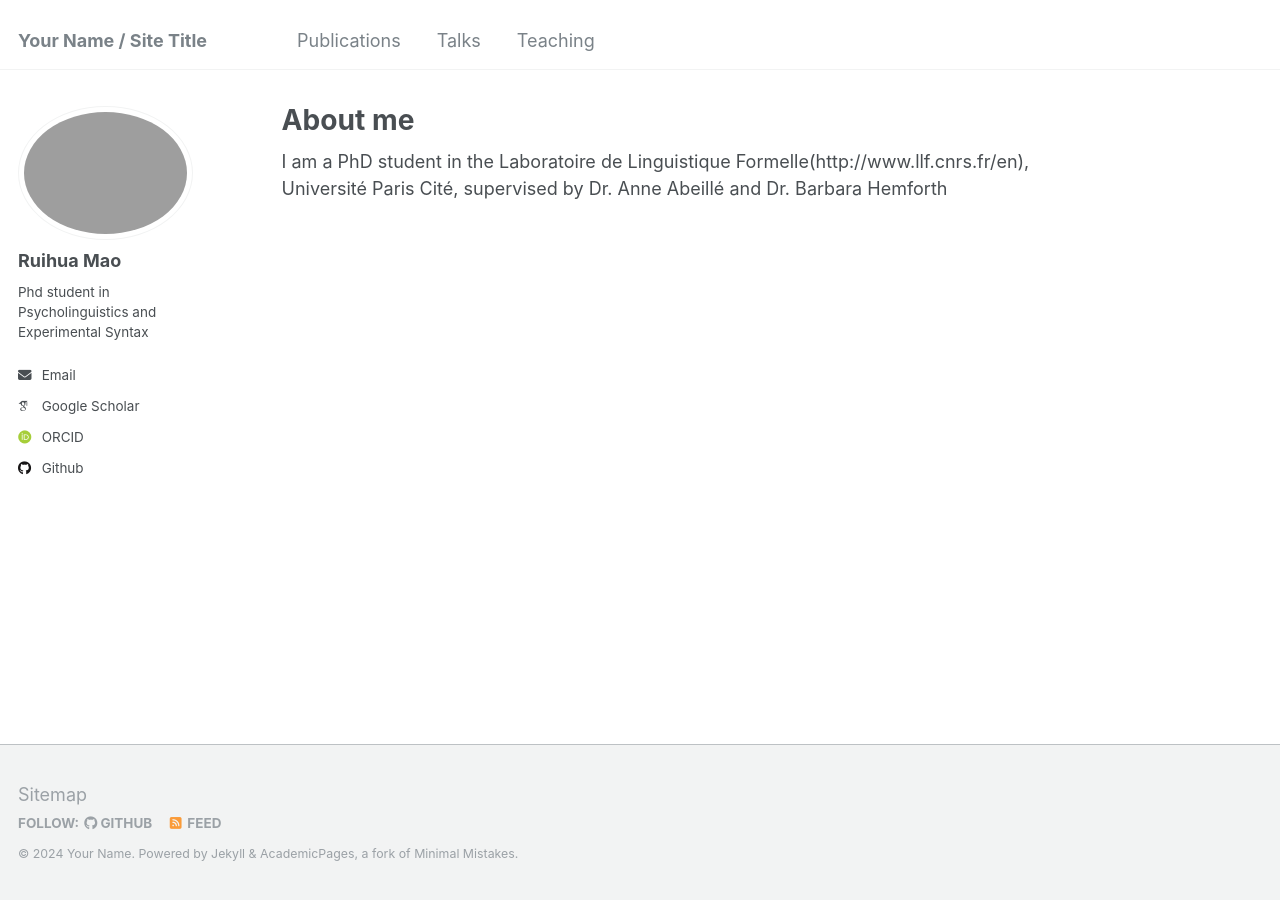
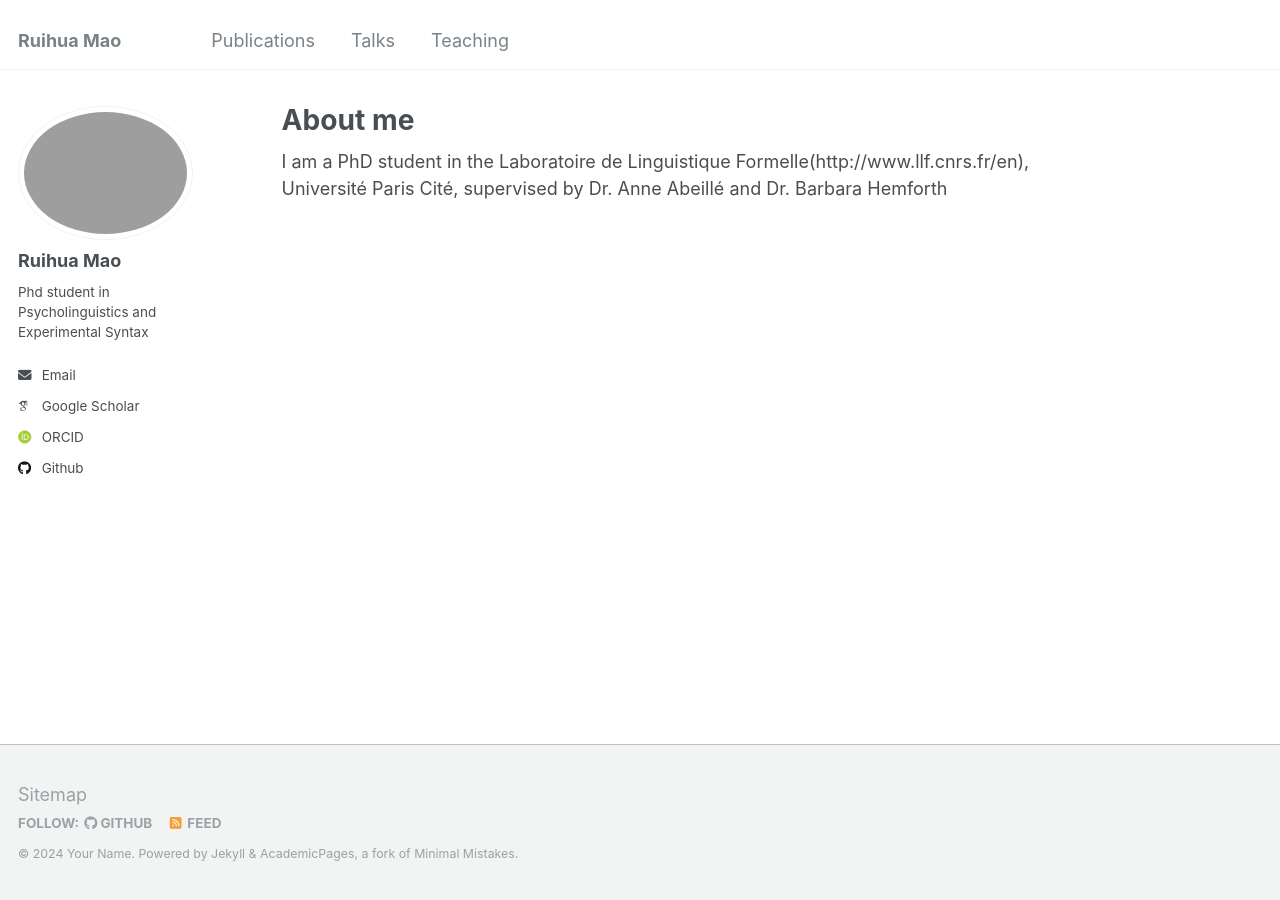
Before and after one commit to RuihuaMAO/Ruihua.Mao, a Jekyll site: the page built from _pages/about.md, in a window 1280 px wide. Built offline with Jekyll 4.4.1, drawn with Linux system fonts in a browser that asks for light colours; some web fonts are replaced.

Commit message:
Update _config.yml

```diff
--- a/_config.yml
+++ b/_config.yml
@@ -8,7 +8,7 @@
 
 # Basic Site Settings
 locale                   : "en-US"
-title                    : "Your Name / Site Title"
+title                    : "Ruihua Mao"
 title_separator          : "-"
 name                     : &name "Your Name"
 description              : &description "personal description"
```
